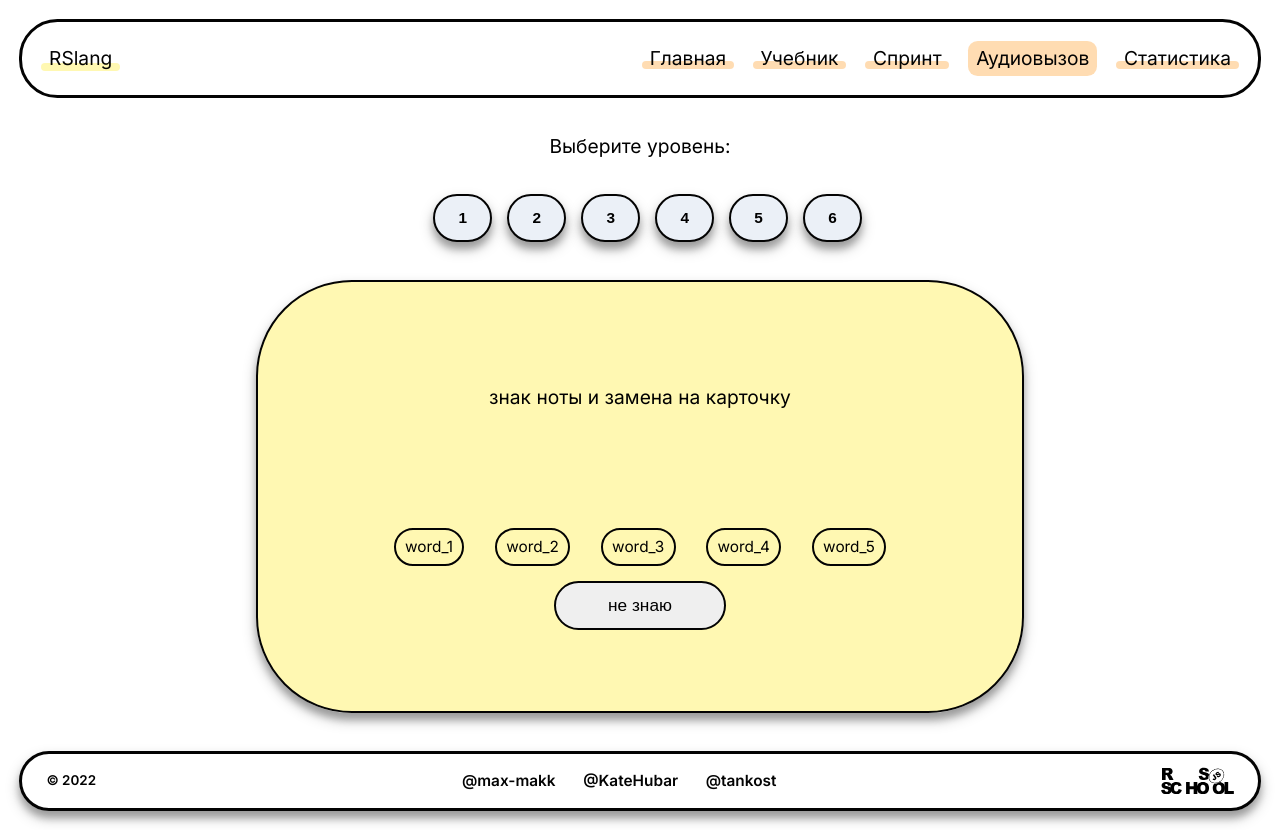
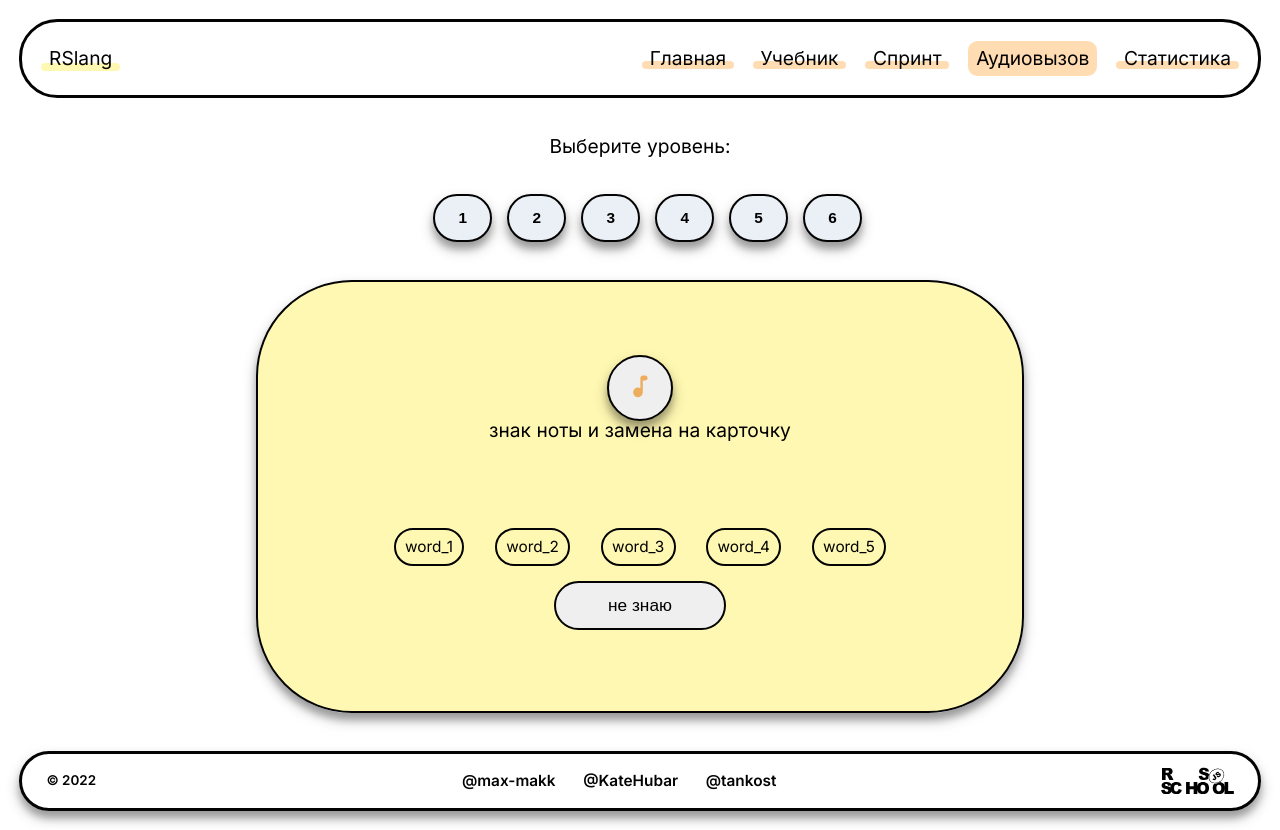
Before and after one commit to max-makk/rslang, a React (Create React App) app: page /audiogame in a window 1280 px wide. Built offline with nearby package versions, Linux system fonts and the light colour scheme.

Commit message:
feat: AudioGame layout

```diff
--- a/src/pages/AudioGame/AudioGame.module.css
+++ b/src/pages/AudioGame/AudioGame.module.css
@@ -57,6 +57,21 @@ justify-content: center;
 .audiogame_gamewindow_main{
   margin-top: 2em;
   margin-bottom: 2em;
+  display: flex;
+  flex-direction: column;
+  align-items: center;
+}
+
+.audiogame_gamewindow_sound{
+  width: 5em;
+  height: 5em;
+  border: var(--black) solid 2px;
+  border-radius: 3em;
+  background-repeat: no-repeat;
+  background-size: contain;
+  box-shadow: 0 7px 14px rgba(0,0,0,0.25), 0 7px 7px rgba(0,0,0,0.22);
+  cursor: pointer;
+  color: var(--level4);
 }
 
 .audiogame_gamewindow_words_string{
--- a/src/pages/AudioGame/AudioGame.tsx
+++ b/src/pages/AudioGame/AudioGame.tsx
@@ -1,19 +1,33 @@
+import { useAppDispatch } from '../../state/hooks';
+import { setGroup } from '../../state/reducers/textbook';
 import style from './AudioGame.module.css';
+import MusicNoteRoundedIcon from '@mui/icons-material/MusicNoteRounded';
+import { IWord } from "../../types/types";
 
 export const AudioGame = () => {
+  const dispatch = useAppDispatch();
+
+  const baseUrl = 'http://localhost:3001'
+
+  /* const playAudio = () => {
+    const audioWord = new Audio(`${baseUrl}/${word.audio}`)
+  } */
   return (
     <div className={style.audiogame_wrapper}>
       Выберите уровень:
       <div className={style.audiogame_level_wrapper}>
-        <button className={style.audiogame_level}>1</button>
-        <button className={style.audiogame_level}>2</button>
-        <button className={style.audiogame_level}>3</button>
-        <button className={style.audiogame_level}>4</button>
-        <button className={style.audiogame_level}>5</button>
-        <button className={style.audiogame_level}>6</button>
+        <button className={style.audiogame_level} onClick={() => dispatch(setGroup('0'))}>1</button>
+        <button className={style.audiogame_level} onClick={() => dispatch(setGroup('1'))}>2</button>
+        <button className={style.audiogame_level} onClick={() => dispatch(setGroup('2'))}>3</button>
+        <button className={style.audiogame_level} onClick={() => dispatch(setGroup('3'))}>4</button>
+        <button className={style.audiogame_level} onClick={() => dispatch(setGroup('4'))}>5</button>
+        <button className={style.audiogame_level} onClick={() => dispatch(setGroup('5'))}>6</button>
       </div>
       <div className={style.audiogame_gamewindow}>
-       <div className={style.audiogame_gamewindow_main_wrapper}> <div className={style.audiogame_gamewindow_main}>знак ноты и замена на карточку</div> </div>
+       <div className={style.audiogame_gamewindow_main_wrapper}> <div className={style.audiogame_gamewindow_main}>
+       <button className={style.audiogame_gamewindow_sound} >
+        <MusicNoteRoundedIcon className={style.audio}/>
+        </button> знак ноты и замена на карточку</div> </div>
         <div className={style.audiogame_gamewindow_words_string}>
           <div className={style.audiogame_gamewindow_word}>word_1</div>
           <div className={style.audiogame_gamewindow_word}>word_2</div>
```
